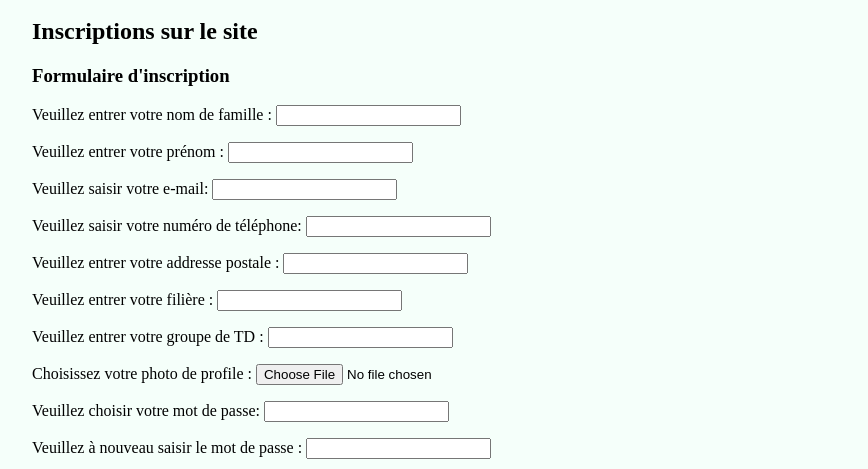
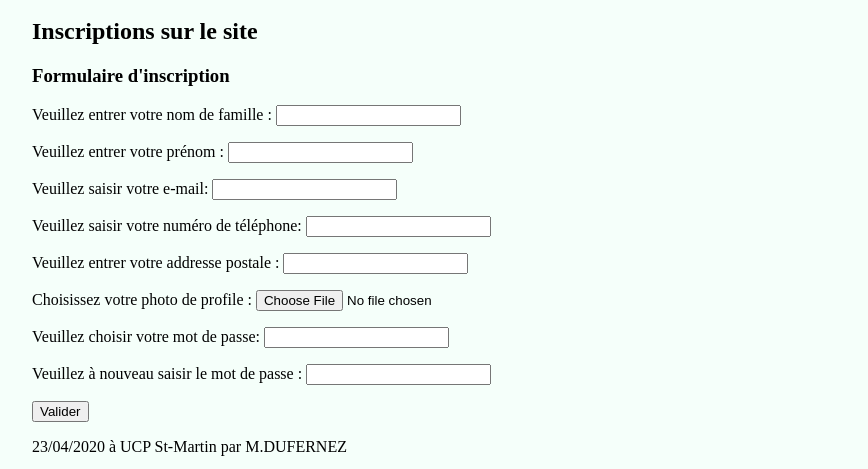
Before and after one commit to margot300800/trombinoscope_equipe_pedagogique, a plain HTML site: page login_eq_peda.html in a window 1280 px wide. Shown: the part 150-619 px from the top of the page, without its empty margins (18-886 px from the left). Drawn offline with Linux system fonts and the light colour scheme.

Commit message:
suppression filliere et gp

```diff
--- a/login_eq_peda.html
+++ b/login_eq_peda.html
@@ -32,10 +32,6 @@
 						<input type="tel" name="numero" pattern="[0-9]{2}.[0-9]{2}.[0-9]{2}.[0-9]{2}"/></p>
 						<p>Veuillez entrer votre addresse postale :
 						<input type="text" name="addPostale"/></p>
-						<p>Veuillez entrer votre filière :
-						<input type="text" name="filiere"/></p>
-						<p>Veuillez entrer votre groupe de TD :
-						<input type="text" name="gpTD"/></p>
 						<p>Choisissez votre photo de profile :
 						<input type="file" name="pp" accept="image/png, image/jpeg"/></p>
 						<p>Veuillez choisir votre mot de passe:
```
